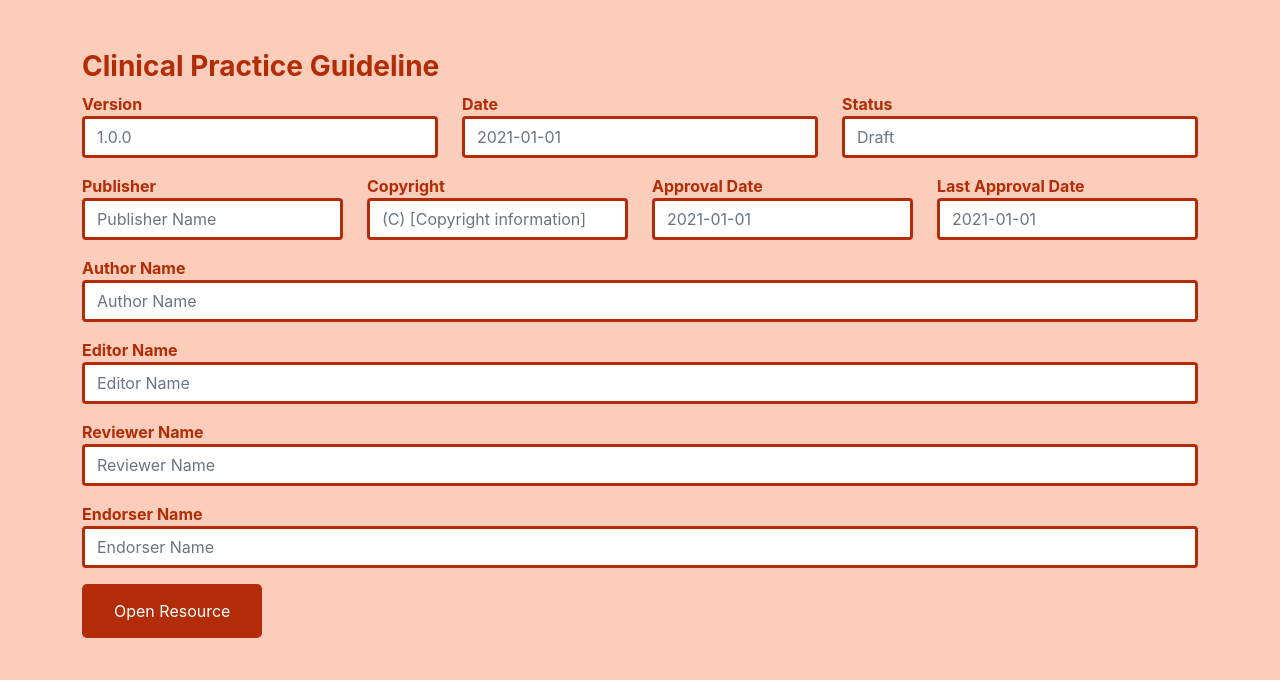
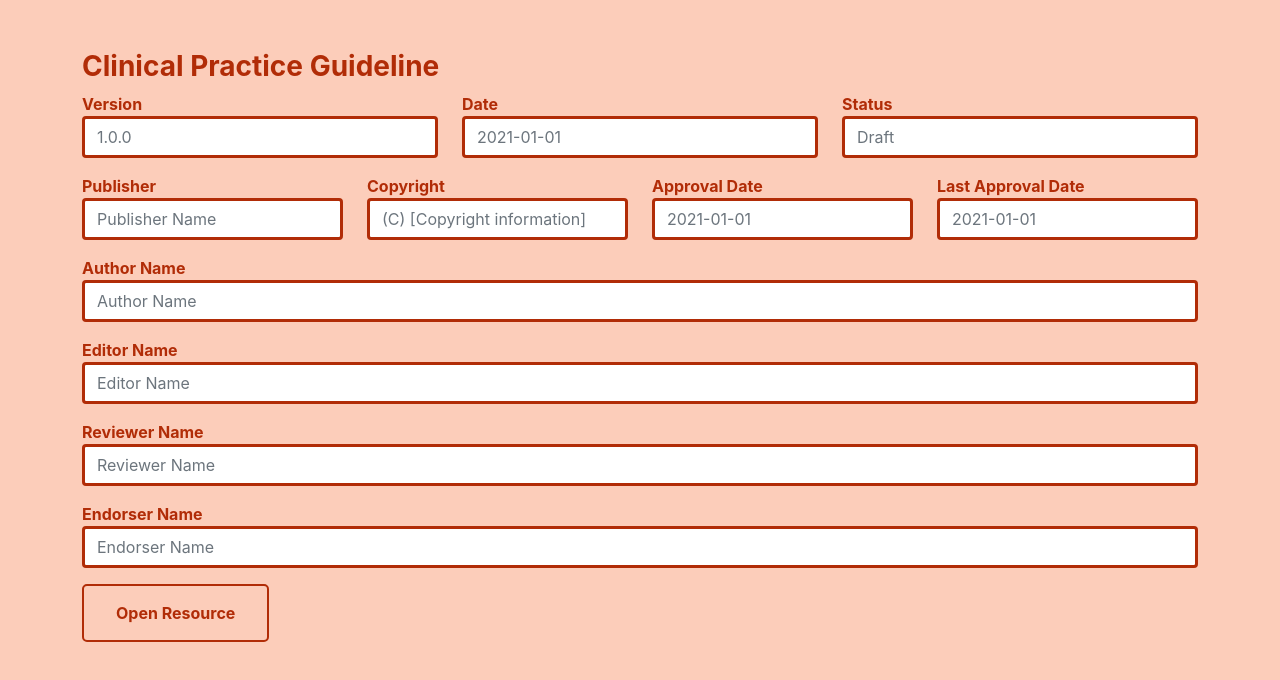
Before and after one commit to PuraJuniper/fsh-sage, a React (Create React App) app: page / in a window 1280 px wide. Shown: the top 680 px of the page. Built offline with nearby package versions, Linux system fonts and the light colour scheme.

Commit message:
Added CSS transitions

```diff
--- a/src/App.css
+++ b/src/App.css
@@ -41,20 +41,10 @@ a {
   color:black;
 }
 
-button.open-resource {
-  background-color: #b12c07; /* Green */
-  border: none;
-  color: white;
-  padding: 15px 32px;
-  text-align: center;
-  text-decoration: none;
-  display: inline-block;
-  font-size: 16px;
-  border-radius:5px;
-}
-
-button.navigate {
-  background-color:rgb(255, 186, 159);
+button {
+  background: linear-gradient(to left, #fccdba 50%, #b12c07 50%) right;
+  background-size: 200%;
+  transition: .3s ease-out;
   border: 2px solid #b12c07;
   color: #b12c07;
   text-align: center;
@@ -65,10 +55,18 @@ button.navigate {
   margin-bottom:5px;
 }
 
+button.open-resource {
+  padding: 15px 32px;
+  text-align: center;
+  text-decoration: none;
+  display: inline-block;
+  font-size: 16px;
+  border-radius:5px;
+}
+
 button:hover {
-  color: white;
-  background-color: #db6312;
-  transition-duration: 300ms;
+  background-position:left;
+  color:white;
 }
 
 test-color {
--- a/src/baseCard.tsx
+++ b/src/baseCard.tsx
@@ -31,16 +31,13 @@ export const BaseCard = (props:any) => {
     return (
         <CSSTransition
         in={show}
-        timeout={30000}
+        timeout={9999}
         classNames="res-card"
         >
         <Card
                 onClick={(e: any) => {
                     if (e.target.tagName !== "svg" && e.target.tagName !== "path") {
                         setShow(false);
-                        setTimeout(() => {
-                            setShow(true);
-                        }, 500);
                     }
                 }}
                 >
--- a/src/metaData.tsx
+++ b/src/metaData.tsx
@@ -114,7 +114,9 @@ export const MetaData = (props:any) => {
             <Form.Control type="text" defaultValue={defaultValues.endorser} placeholder="Endorser Name" />
             </Form.Group>
 
-        <button className="open-resource" type="submit" onClick={() => props.changeView("selectview")}>Open Resource</button>
+        <button className="open-resource" type="submit" onClick={() => props.changeView("selectview")}>
+            <b>Open Resource</b>
+        </button>
 
         </Form>
         </div>
```
